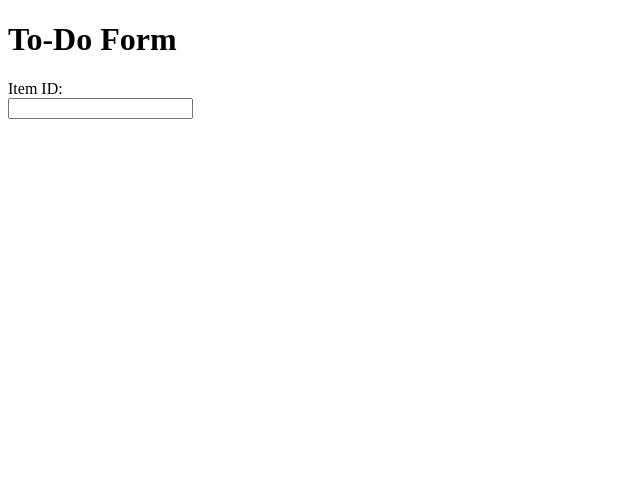
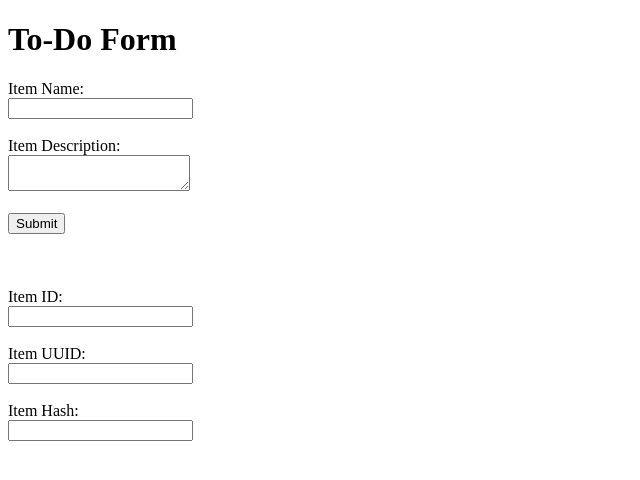
Before and after one commit to angadkumar9/flask-git-assignment, a Flask app: page /todo in a window 1280 px wide. Shown: the top 480 px of the page, without its empty margins (0-640 px from the left). Run offline with Flask 3, Linux system fonts and the light colour scheme.

Commit message:
Re-commit after soft reset (Item ID, UUID, Hash)

```diff
--- a/app.py
+++ b/app.py
@@ -22,6 +22,25 @@ def todo():
     return render_template("todo.html")
 
 # ---------------- Backend routes ----------------
+client = MongoClient(os.getenv("MONGO_URI", "mongodb://localhost:27017/"))
+db = client["todo_db"]
+todo_collection = db["todos"]
+
+
+@app.route("/submittodoitem", methods=["POST"])
+def submit_todo_item():
+    data = request.get_json(silent=True) or request.form
+    item_name = data.get("itemName")
+    item_description = data.get("itemDescription")
+
+    if not item_name or not item_description:
+        return jsonify({"error": "itemName and itemDescription required"}), 400
+
+    todo_collection.insert_one({
+        "itemName": item_name,
+        "itemDescription": item_description
+    })
+    return jsonify({"message": "To-Do item saved"}), 201
 
 if __name__ == "__main__":
     app.run(debug=True)
--- a/templates/todo.html
+++ b/templates/todo.html
@@ -5,9 +5,25 @@
 </head>
 <body>
   <h1>To-Do Form</h1>
-	<form>
+  <form action="/submittodoitem" method="POST">
+    <label>Item Name:</label><br>
+    <input type="text" name="itemName" required><br><br>
+
+    <label>Item Description:</label><br>
+    <textarea name="itemDescription" required></textarea><br><br>
+
+    <button type="submit">Submit</button>
+  </form>
+<br>
+</textarea><br><br>
+
     <label>Item ID:</label><br>
     <input type="text" name="itemId"><br><br>
- 	</form>
+    <label>Item UUID:</label><br>
+    <input type="text" name="itemUuid"><br><br>
+
+    <label>Item Hash:</label><br>
+    <input type="text" name="itemHash"><br><br>
+
 </body>
 </html>
```
